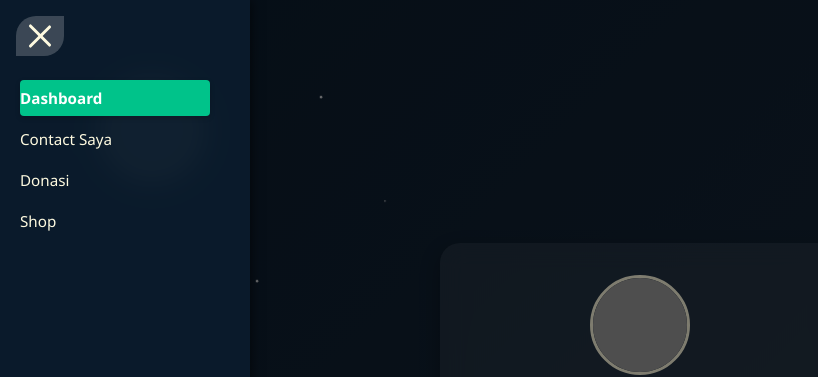
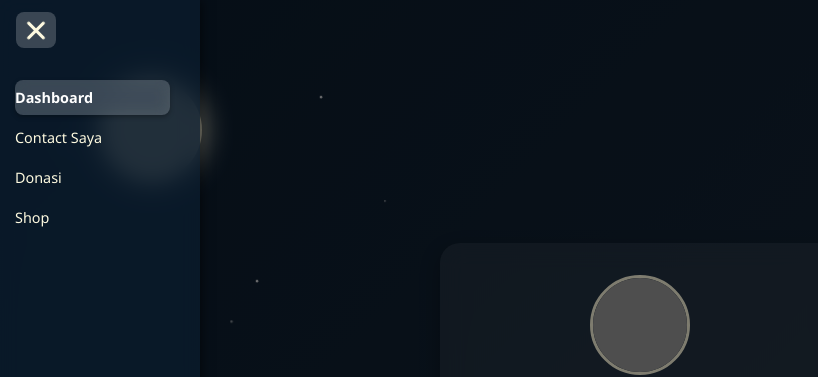
Before and after one commit to ramacode0/portofolio, a plain HTML site: page index.html in a window 1280 px wide. Both pictures are taken after a click on the button 40 px from the left and 36 px from the top of the page. Shown: the top 377 px of the page, without its empty margins (0-818 px from the left). Drawn offline with Linux system fonts and the light colour scheme; grey boxes are pictures that could not be loaded.

Commit message:
Update index.html

```diff
--- a/index.html
+++ b/index.html
@@ -5,22 +5,15 @@
   <meta name="viewport" content="width=device-width, initial-scale=1.0"/>
   <title>Perkenalan Diri</title>
   <style>
-    /* --- Global Styles --- */
     * { margin: 0; padding: 0; box-sizing: border-box; scroll-behavior: smooth; font-family: "Segoe UI", sans-serif; }
-    body { background: linear-gradient(135deg, #0b1c2d, #1c2a3a); color: #fefae0; transition: background 0.4s, color 0.4s; position: relative; }
+    body { background: linear-gradient(135deg, #0b1c2d, #1c2a3a); color: #fefae0; transition: background 0.4s, color 0.4s; position: relative; overflow-x: hidden; }
     body.light { background: #87CEEB; color: #222; }
-
-    /* --- Header & Intro Card --- */
     header { min-height: 100vh; display: flex; align-items: center; justify-content: center; text-align: center; padding: 2rem; position: relative; z-index: 1; }
     .intro-card { background: rgba(255, 255, 255, 0.08); backdrop-filter: blur(12px); border-radius: 20px; padding: 2rem; max-width: 400px; width: 100%; box-shadow: 0 8px 20px rgba(0,0,0,0.3); animation: fadeInUp 1s ease-in-out; }
     .avatar { width: 100px; height: 100px; border-radius: 50%; border: 3px solid #fefae0; margin-bottom: 1rem; object-fit: cover; transition: border 0.4s; }
     body.light .avatar { border-color: #000; }
-
-    /* --- Text Reveal Animation --- */
     h1, h2, p, li { opacity: 0; transform: translateY(20px); transition: opacity 0.6s ease, transform 0.6s ease; }
     .visible { opacity: 1 !important; transform: translateY(0) !important; }
-
-    /* --- Sections --- */
     section { padding: 4rem 2rem; max-width: 700px; margin: 0 auto; position: relative; z-index: 1; background: rgba(255, 255, 255, 0.08); backdrop-filter: blur(10px); border-radius: 15px; box-shadow: 0 4px 15px rgba(0,0,0,0.2); transition: background 0.4s; }
     body.light section { background: rgba(255, 255, 255, 0.5); }
     h2 { margin-bottom: 1rem; font-size: 1.5rem; }
@@ -30,130 +23,121 @@
     .contact { text-align: center; margin-top: 2rem; }
     .contact a { display: inline-block; background: #00c38a; color: #fff; padding: 0.8rem 1.5rem; border-radius: 0.5rem; text-decoration: none; transition: background 0.3s; }
     .contact a:hover { background: #009f6b; }
-
-    /* --- Keyframe Animations --- */
     @keyframes fadeInUp { from { opacity: 0; transform: translateY(20px); } to { opacity: 1; transform: translateY(0); } }
 
-    /* --- Theme Toggle --- */
-    .theme-toggle-container { position: absolute; top: 1.2rem; right: 1.2rem; z-index: 9999; background: rgba(255, 255, 255, 0.2); border-radius: 20px; padding: 3px; display: flex; align-items: center; width: 90px; height: 36px; cursor: pointer; overflow: hidden; transition: background 0.4s, opacity 0.3s ease-out, visibility 0.3s ease-out; }
+    /* Keyframes untuk efek memantul (bouncePop) */
+    @keyframes bouncePop {
+        0% { transform: scale(1); }
+        50% { transform: scale(1.2); }
+        100% { transform: scale(1); }
+    }
+
+    .fixed-header-bar {
+        position: fixed; top: 0; left: 0; width: 100%; height: 60px; background: rgba(11, 28, 45, 0.9); backdrop-filter: blur(8px); z-index: 9999; display: flex; align-items: center; justify-content: flex-end; padding: 0 1rem; box-shadow: 0 2px 10px rgba(0,0,0,0.3); transition: background 0.4s, opacity 0.4s ease-in-out, visibility 0.4s ease-in-out; opacity: 1; visibility: visible; border-bottom-left-radius: 15px; border-bottom-right-radius: 15px; }
+    body.light .fixed-header-bar { background: rgba(135, 206, 235, 0.9); }
+    body.sidebar-open .fixed-header-bar { opacity: 0; visibility: hidden; }
+    .theme-toggle-container {
+        position: relative; top: auto; right: auto; background: rgba(255, 255, 255, 0.2); border-radius: 20px; padding: 3px; display: flex; align-items: center; width: 90px; height: 36px; cursor: pointer; overflow: hidden; transition: background 0.4s, opacity 0.3s ease-out, visibility 0.3s ease-out; opacity: 1; visibility: visible; }
     body.light .theme-toggle-container { background: rgba(0, 0, 0, 0.1); }
-    body.sidebar-open .theme-toggle-container { opacity: 0; visibility: hidden; } /* Hide when sidebar is open */
-
+    body.sidebar-open .theme-toggle-container { opacity: 0; visibility: hidden; }
     .theme-toggle-slider { position: absolute; top: 3px; width: 42px; height: 30px; background: #87CEEB; border-radius: 15px; transition: left 0.4s cubic-bezier(0.68, -0.55, 0.265, 1.55), background 0.4s ease-in-out; left: 3px; transform: translateX(0); }
     body.light .theme-toggle-slider { left: 45px; background: #0b1c2d; }
-
     .theme-toggle-icon { position: relative; width: 50%; height: 100%; display: flex; align-items: center; justify-content: center; font-size: 1.4rem; z-index: 1; color: #fefae0; transition: color 0.4s; }
     body.light .theme-toggle-icon { color: #0b1c2d; }
-
-    /* --- Hamburger Menu Container (DIUBAH) --- */
     .hamburger-menu-container {
-        position: absolute;
-        top: 1rem;
-        left: 1rem;
-        z-index: 9999;
-        background: rgba(255, 255, 255, 0.2);
-        /* MENGUBAH: Mengatur border-radius agar lebih bulat di samping */
-        border-radius: 20px 0px 20px 0px; /* Bentuk asimetris: atas kanan & bawah kiri datar */
-        /* Alternatif lain untuk lebih bulat sempurna di semua sisi: border-radius: 50px; atau besar sesuai lebar/tinggi */
-        padding: 3px;
-        display: flex;
-        align-items: center;
-        width: 48px;
-        height: 40px;
-        transition: background 0.4s;
+        position: fixed; top: 12px; left: 1rem; background: rgba(255, 255, 255, 0.2); border-radius: 8px; padding: 3px; display: flex; align-items: center; width: 40px; height: 36px; transition: background 0.4s; opacity: 1; visibility: visible; z-index: 10001; }
+    body.light .hamburger-menu-container { background: rgba(0, 0, 0, 0.1); }
+    body.sidebar-open .hamburger-menu-container { animation: bouncePop 0.4s ease-out forwards; }
+    .hamburger-button { background: transparent; border: none; cursor: pointer; padding: 0; display: flex; flex-direction: column; justify-content: space-around; width: 24px; height: 20px; position: relative; z-index: 1; margin: 0 auto; overflow: hidden; }
+    .hamburger-button .bar {
+        width: 100%; height: 3px; background-color: #fefae0; border-radius: 5px;
+        transition: opacity 0.3s ease-out, filter 0.3s ease-out, transform 0.3s ease-out;
+        filter: blur(0px); transform-origin: center center; position: absolute; left: 0; }
+    body.light .hamburger-button .bar { background-color: #0b1c2d; }
+    .hamburger-button .bar:nth-child(1) { top: 0; }
+    .hamburger-button .bar:nth-child(2) { top: 50%; transform: translateY(-50%); }
+    .hamburger-button .bar:nth-child(3) { bottom: 0; }
+    .hamburger-button::before, .hamburger-button::after {
+        content: ''; position: absolute; width: 100%; height: 3px; background-color: #fefae0; border-radius: 5px;
+        transition: transform 0.3s ease-out, opacity 0.3s ease-out; opacity: 0; filter: blur(0px); }
+    body.light .hamburger-button::before, body.light .hamburger-button::after { background-color: #0b1c2d; }
+    .hamburger-button::before { transform: rotate(45deg); }
+    .hamburger-button::after { transform: rotate(-45deg); }
+    .hamburger-button.open .bar {
+        opacity: 0; filter: blur(5px); transform: scale(0);
+        transition: opacity 0.3s ease-out, filter 0.3s ease-out, transform 0.3s ease-out; }
+    .hamburger-button.open .bar:nth-child(2) { opacity: 0; filter: blur(5px); }
+    .hamburger-button.open::before, .hamburger-button.open::after {
+        opacity: 1; filter: blur(0px);
+        transition: transform 0.3s ease-out, opacity 0.3s ease-out 0.1s;
     }
-    body.light .hamburger-menu-container { background: rgba(0, 0, 0, 0.1); }
-
-    .hamburger-button { background: transparent; border: none; cursor: pointer; padding: 0; display: flex; flex-direction: column; justify-content: space-around; width: 30px; height: 25px; position: relative; z-index: 10000; margin: 0 auto; }
-
-    .hamburger-button .bar {
-        width: 100%;
-        height: 3px;
-        background-color: #fefae0;
-        border-radius: 5px;
-        transition: all 0.3s ease;
-        transform-origin: center center;
-    }
-    body.light .hamburger-button .bar { background-color: #0b1c2d; }
-
-    .hamburger-button.open .bar:nth-child(1) { transform: translateY(8px) rotate(45deg); }
-    .hamburger-button.open .bar:nth-child(2) { opacity: 0; }
-    .hamburger-button.open .bar:nth-child(3) { transform: translateY(-8px) rotate(-45deg); }
-
-    /* --- Sidebar Menu --- */
-    .sidebar-menu { position: fixed; top: 0; left: -250px; width: 250px; height: 100%; background: rgba(11, 28, 45, 0.95); backdrop-filter: blur(10px); box-shadow: 2px 0 10px rgba(0,0,0,0.5); padding-top: 80px; transition: left 0.3s ease-in-out; z-index: 9998; display: flex; flex-direction: column; align-items: flex-start; padding-left: 20px; box-sizing: border-box; }
-    body.light .sidebar-menu { background: rgba(135, 206, 235, 0.95); }
+    .sidebar-menu {
+        position: fixed; top: 0; left: -200px; width: 200px; height: 100%; background: rgba(11, 28, 45, 0.8); backdrop-filter: blur(10px); box-shadow: 2px 0 10px rgba(0,0,0,0.5); padding-top: 80px; transition: left 0.4s ease-out; z-index: 10000; display: flex; flex-direction: column; align-items: flex-start; padding-left: 15px; box-sizing: border-box; }
+    body.light .sidebar-menu { background: rgba(135, 206, 235, 0.8); }
     .sidebar-menu.open { left: 0; }
-
-    .sidebar-menu a { color: #fefae0; text-decoration: none; padding: 8px 0px; width: calc(100% - 40px); text-align: left; margin-bottom: 5px; border-radius: 4px; transition: background 0.3s, color 0.3s; font-size: 0.95rem; box-sizing: border-box; }
+    .sidebar-menu a {
+        color: #fefae0; text-decoration: none; padding: 8px 0px; width: calc(100% - 30px); text-align: left; margin-bottom: 5px; border-radius: 4px;
+        transform: translateX(-20px); opacity: 0;
+        transition: transform 0.4s ease-out, opacity 0.4s ease-out;
+        font-size: 0.9rem; box-sizing: border-box; }
     body.light .sidebar-menu a { color: #0b1c2d; }
     .sidebar-menu a:hover { background: rgba(255, 255, 255, 0.2); color: #fff; }
     body.light .sidebar-menu a:hover { background: rgba(0, 0, 0, 0.1); color: #0b1c2d; }
+    .sidebar-menu a.active {
+        /* Perbaikan untuk kotak aktif */
+        background: rgba(255, 255, 255, 0.2); /* Warna background semi-transparan */
+        backdrop-filter: blur(8px); /* Efek blur pada kotak aktif */
+        border-radius: 8px; /* Sudut bulat */
+        color: #fff; /* Pastikan warna teks tetap putih */
+        font-weight: bold;
+        box-shadow: 0 2px 5px rgba(0,0,0,0.3); /* Sedikit bayangan untuk menonjolkan */
+    }
+    body.light .sidebar-menu a.active {
+        background: rgba(0, 0, 0, 0.1); /* Background lebih gelap untuk light theme */
+        color: #0b1c2d; /* Warna teks gelap untuk light theme */
+        box-shadow: 0 2px 5px rgba(0,0,0,0.2);
+    }
 
-    .sidebar-menu a.active { background: #00c38a; color: #fff; font-weight: bold; box-shadow: 0 2px 5px rgba(0,0,0,0.2); }
-    body.light .sidebar-menu a.active { background: #009f6b; color: #fff; }
+    .sidebar-menu.open a {
+        transform: translateX(0);
+        opacity: 1;
+    }
+    .sidebar-menu.open a:nth-child(1) { transition-delay: 0.1s; }
+    .sidebar-menu.open a:nth-child(2) { transition-delay: 0.15s; }
+    .sidebar-menu.open a:nth-child(3) { transition-delay: 0.2s; }
+    .sidebar-menu.open a:nth-child(4) { transition-delay: 0.25s; }
 
-    /* --- Menu Overlay --- */
-    .menu-overlay { position: fixed; top: 0; left: 0; width: 100%; height: 100%; background: rgba(0, 0, 0, 0.5); z-index: 9997; opacity: 0; visibility: hidden; transition: opacity 0.3s ease; }
+    .menu-overlay {
+        position: fixed; top: 0; left: 0; width: 100%; height: 100%; background: rgba(0, 0, 0, 0.5); z-index: 9998; opacity: 0; visibility: hidden; transition: opacity 0.3s ease; }
     .menu-overlay.active { opacity: 1; visibility: visible; }
+    .main-content-wrapper {
+        position: relative;
+        z-index: 0;
+    }
 
-    /* --- Background Animations --- */
     .background-animations { position: fixed; top: 0; left: 0; width: 100%; height: 100%; overflow: hidden; z-index: -1; pointer-events: none; }
     .dark-theme-elements, .light-theme-elements { width: 100%; height: 100%; position: absolute; top: 0; left: 0; opacity: 0; pointer-events: none; transition: opacity 0.5s ease; }
     body .dark-theme-elements { opacity: 1; pointer-events: auto; }
     body.light .dark-theme-elements { opacity: 0; pointer-events: none; }
     body.light .light-theme-elements { opacity: 1; pointer-events: auto; }
-
-    /* Moon */
     .moon { position: absolute; width: 100px; height: 100px; background: #fdfae0; border-radius: 50%; top: 10%; left: 8%; box-shadow: 0 0 30px #fdfae0; opacity: 1; }
-
-    /* Twinkling Stars */
     @keyframes twinkle { 0%, 100% { opacity: 0.5; transform: scale(0.8); } 50% { opacity: 1; transform: scale(1.2); } }
     .star { position: absolute; background: #fff; border-radius: 50%; animation: twinkle 3s infinite ease-in-out alternate; }
     .star:nth-child(1) { width: 3px; height: 3px; top: 5%; left: 15%; animation-delay: 0.1s; } .star:nth-child(2) { width: 2px; height: 2px; top: 12%; left: 25%; animation-delay: 1.2s; } .star:nth-child(3) { width: 4px; height: 4px; top: 18%; left: 5%; animation-delay: 0.7s; } .star:nth-child(4) { width: 2px; height: 2px; top: 25%; left: 30%; animation-delay: 2.1s; } .star:nth-child(5) { width: 3px; height: 3px; top: 30%; left: 10%; animation-delay: 1.5s; } .star:nth-child(6) { width: 2px; height: 2px; top: 35%; left: 20%; animation-delay: 0.9s; } .star:nth-child(7) { width: 3px; height: 3px; top: 40%; left: 18%; animation-delay: 2.5s; } .star:nth-child(8) { width: 2px; height: 2px; top: 45%; left: 7%; animation-delay: 0.5s; } .star:nth-child(9) { width: 4px; height: 4px; top: 50%; left: 22%; animation-delay: 1.8s; } .star:nth-child(10) { width: 2px; height: 2px; top: 55%; left: 12%; animation-delay: 0.3s; } .star:nth-child(11) { width: 3px; height: 3px; top: 60%; left: 28%; animation-delay: 1.3s; } .star:nth-child(12) { width: 2px; height: 2px; top: 65%; left: 3%; animation-delay: 2.8s; } .star:nth-child(13) { width: 4px; height: 4px; top: 70%; left: 17%; animation-delay: 0.6s; } .star:nth-child(14) { width: 2px; height: 2px; top: 75%; left: 29%; animation-delay: 1.0s; } .star:nth-child(15) { width: 3px; height: 3px; top: 80%; left: 9%; animation-delay: 2.3s; }
-
-    /* --- Shooting Stars Animation --- */
     @keyframes shoot {
-        0% {
-            transform: translate(0, 0) scale(0);
-            opacity: 0;
-        }
-        20% {
-            transform: translate(-100px, 100px) scale(1);
-            opacity: 1;
-        }
-        100% {
-            transform: translate(-500px, 500px) scale(0);
-            opacity: 0;
-        }
-    }
+        0% { transform: translate(0, 0) scale(0); opacity: 0; }
+        20% { transform: translate(-100px, 100px) scale(1); opacity: 1; }
+        100% { transform: translate(-500px, 500px) scale(0); opacity: 0; } }
     .shooting-star {
-        position: absolute;
-        width: 4px;
-        height: 4px;
-        background: linear-gradient(to right, rgba(255, 255, 255, 0), rgba(255, 255, 255, 1));
-        border-radius: 50%;
-        box-shadow: 0 0 10px rgba(255, 255, 255, 0.8);
-        transform-origin: center;
-        animation: shoot 5s linear infinite;
-        pointer-events: none;
-    }
-    .shooting-star:nth-child(1) { top: 10%; left: 90%; animation-delay: 0s; transform: rotate(45deg); }
-    .shooting-star:nth-child(2) { top: 30%; left: 80%; animation-delay: 2s; transform: rotate(60deg); width: 3px; height: 3px;}
-    .shooting-star:nth-child(3) { top: 50%; left: 95%; animation-delay: 4s; transform: rotate(30deg); width: 5px; height: 5px;}
-    .shooting-star:nth-child(4) { top: 20%; left: 70%; animation-delay: 6s; transform: rotate(70deg); width: 2px; height: 2px;}
-
-    /* Clouds */
+        position: absolute; width: 4px; height: 4px; background: linear-gradient(to right, rgba(255, 255, 255, 0), rgba(255, 255, 255, 1)); border-radius: 50%; box-shadow: 0 0 10px rgba(255, 255, 255, 0.8); transform-origin: center; animation: shoot 5s linear infinite; pointer-events: none; }
+    .shooting-star:nth-child(1) { top: 10%; left: 90%; animation-delay: 0s; transform: rotate(45deg); } .shooting-star:nth-child(2) { top: 30%; left: 80%; animation-delay: 2s; transform: rotate(60deg); width: 3px; height: 3px;} .shooting-star:nth-child(3) { top: 50%; left: 95%; animation-delay: 4s; transform: rotate(30deg); width: 5px; height: 5px;} .shooting-star:nth-child(4) { top: 20%; left: 70%; animation-delay: 6s; transform: rotate(70deg); width: 2px; height: 2px;}
     @keyframes float-continuous { 0% { transform: translateX(-100%); } 100% { transform: translateX(100vw); } }
     .cloud { position: absolute; background: rgba(255, 255, 255, 0.8); border-radius: 50% 50% 0 0 / 100% 100% 0 0; box-shadow: 30px 0 0 0 rgba(255, 255, 255, 0.8), -30px 0 0 0 rgba(255, 255, 255, 0.8); animation: float-continuous 40s linear infinite; }
     .cloud:nth-child(1) { width: 120px; height: 60px; top: 15%; left: -20%; animation-duration: 35s; animation-delay: -5s; } .cloud:nth-child(2) { width: 150px; height: 70px; top: 40%; left: -50%; animation-duration: 45s; animation-delay: -15s; } .cloud:nth-child(3) { width: 100px; height: 50px; top: 70%; left: -10%; animation-duration: 30s; animation-delay: -2s; }
-
-    /* Sun */
     .sun { position: absolute; width: 120px; height: 120px; background: #FFD700; border-radius: 50%; top: 10%; right: 8%; box-shadow: 0 0 40px 10px rgba(255, 215, 0, 0.7); transition: transform 0.5s ease-out; }
   </style>
 </head>
 <body>
-
 <div class="hamburger-menu-container">
     <button class="hamburger-button" onclick="toggleSidebar()">
         <span class="bar"></span>
@@ -161,22 +145,20 @@
         <span class="bar"></span>
     </button>
 </div>
-
-  <div class="sidebar-menu" id="sidebarMenu">
-    <a href="#" id="dashboardLink" onclick="alert('Fitur Dashboard belum tersedia.'); return false;">Dashboard</a>
-    <a href="https://wa.me/6285748319381" target="_blank">Contact Saya</a>
-    <a href="#" onclick="alert('Fitur Donasi belum tersedia.'); return false;">Donasi</a>
-    <a href="#" onclick="alert('Fitur Shop belum tersedia.'); return false;">Shop</a>
-  </div>
-
-  <div class="menu-overlay" id="menuOverlay" onclick="toggleSidebar()"></div>
-
+<div class="fixed-header-bar">
     <div class="theme-toggle-container" onclick="toggleTheme()">
         <div class="theme-toggle-slider"></div>
         <div class="theme-toggle-icon">🌙</div>
         <div class="theme-toggle-icon">🌞</div>
     </div>
-
+</div>
+<div class="sidebar-menu" id="sidebarMenu">
+    <a href="#aboutMeSection" id="dashboardLink" onclick="toggleSidebar(); return true;">Dashboard</a>
+    <a href="https://wa.me/62857448319381" target="_blank">Contact Saya</a>
+    <a href="#" onclick="alert('Fitur Donasi belum tersedia.'); return false;">Donasi</a>
+    <a href="#" onclick="alert('Fitur Shop belum tersedia.'); return false;">Shop</a>
+</div>
+<div class="menu-overlay" id="menuOverlay" onclick="toggleSidebar()"></div>
 <div class="background-animations">
     <div class="dark-theme-elements">
         <div class="moon" id="animatedMoon"></div>
@@ -184,12 +166,10 @@
         <span class="star"></span><span class="star"></span><span class="star"></span><span class="star"></span><span class="star"></span>
         <span class="star"></span><span class="star"></span><span class="star"></span><span class="star"></span><span class="star"></span>
         <span class="star"></span><span class="star"></span><span class="star"></span><span class="star"></span><span class="star"></span>
-
         <div class="shooting-star"></div>
         <div class="shooting-star"></div>
         <div class="shooting-star"></div>
         <div class="shooting-star"></div>
-
     </div>
     <div class="light-theme-elements">
         <div class="sun"></div>
@@ -198,7 +178,7 @@
         <div class="cloud"></div>
     </div>
 </div>
-
+<div class="main-content-wrapper">
     <header>
         <div class="intro-card">
             <img src="https://files.catbox.moe/2e872u.jpg" alt="Avatar" class="avatar" />
@@ -206,7 +186,6 @@
             <p class="reveal">👋 Calon astronot yang nyasar jadi developer bot AI.</p>
         </div>
     </header>
-
     <section id="aboutMeSection">
         <h2 class="reveal">📝 Tentang Saya</h2>
         <ul>
@@ -217,9 +196,8 @@
             <li class="reveal"><span>Skill:</span> Ngoding, Desain, Debugging dengan doa</li>
         </ul>
     </section>
-
+</div>
 <script>
-    // Intersection Observer for reveal animation
     const observer = new IntersectionObserver((entries) => {
         entries.forEach(entry => {
             if (entry.isIntersecting) {
@@ -229,33 +207,34 @@
         });
     }, { threshold: 0.1 });
     document.querySelectorAll('.reveal').forEach(el => observer.observe(el));
-
-    // Theme Toggle Functionality
     function toggleTheme() {
         const body = document.body;
         body.classList.toggle('light');
     }
-
-    // Sidebar and Hamburger Menu Functionality
     const sidebarMenu = document.getElementById('sidebarMenu');
     const hamburgerButton = document.querySelector('.hamburger-button');
     const menuOverlay = document.getElementById('menuOverlay');
     const dashboardLink = document.getElementById('dashboardLink');
+    const hamburgerMenuContainer = document.querySelector('.hamburger-menu-container');
 
     function toggleSidebar() {
         sidebarMenu.classList.toggle('open');
         hamburgerButton.classList.toggle('open');
         menuOverlay.classList.toggle('active');
         document.body.classList.toggle('sidebar-open');
+
+        // Re-trigger the bouncePop animation on the container
+        hamburgerMenuContainer.style.animation = 'none';
+        requestAnimationFrame(() => {
+            requestAnimationFrame(() => {
+                hamburgerMenuContainer.style.animation = 'bouncePop 0.4s ease-out forwards';
+            });
+        });
     }
-
-    // Set active menu item on load
     function setActiveMenuItem() {
         dashboardLink.classList.add('active');
     }
     document.addEventListener('DOMContentLoaded', setActiveMenuItem);
-
-    // Moon opacity control on scroll (original functionality)
     const animatedMoon = document.getElementById('animatedMoon');
     const aboutMeSection = document.getElementById('aboutMeSection');
     window.addEventListener('scroll', () => {
```
Lines whose indentation alone changed are shown as unchanged.
